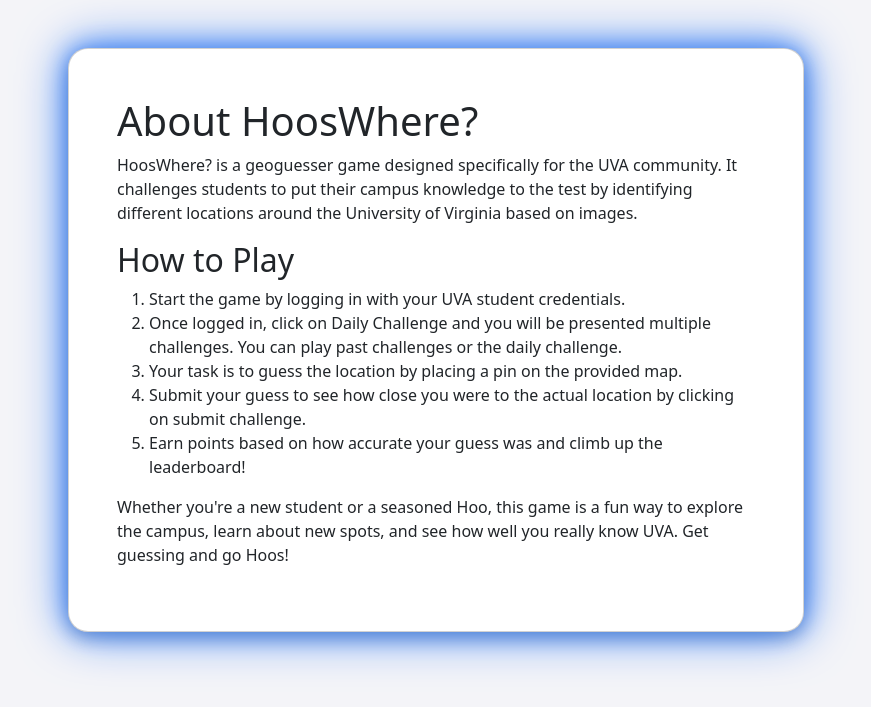
After one commit to niketanand-7/GeoGuess-HoosWhere-, a Django app: page /about/ in a window 1280 px wide. The commit adds this page. Shown: the top 707 px of the page, without its empty margins (204-1075 px from the left). Run offline with Django 4.2, Linux system fonts and the light colour scheme; some libraries are stand-ins or nearby versions.

Commit message:
update about

```diff
--- a/geoGuess/templates/base.html
+++ b/geoGuess/templates/base.html
@@ -82,6 +82,9 @@
           </button>
           <div class="collapse navbar-collapse" id="navbarNav">
             <ul class="navbar-nav me-auto mb-2 mb-lg-0">
+              <li class="nav-item {% is_active 'about' %}">
+                <a class="nav-link" href="{% url 'about' %}">About</a>
+              </li>
               <li class="nav-item {% is_active 'daily_challenge_list' %}">
                 <a class="nav-link" href="{% url 'daily_challenge_list' %}">Daily Challenges</a>
               </li>
--- /dev/null
+++ b/geoGuess/templates/user/about.html
@@ -0,0 +1,43 @@
+{% extends 'base.html' %}
+{% load static %}
+{% load socialaccount %}
+
+{% block content %}
+<style>
+  .card {
+    border-radius: 20px;
+    /* Blue shadow highlight similar to the provided code snippet */
+    box-shadow: 0 8px 16px rgba(0, 0, 0, 0.1), 0 0 25px #4285F4, 0 0 50px #4285F4;
+  }
+  /* Other styles... */
+</style>
+
+<title>About HoosWhere?</title>
+<link rel="stylesheet" href="{% static 'your-stylesheet.css' %}" type="text/css" />
+<div class="container mt-5">
+  <div class="row justify-content-center">
+    <div class="col-md-8">
+      <div class="card p-5">
+          <h1>About HoosWhere?</h1>
+          <p>
+              HoosWhere? is a geoguesser game designed specifically for the UVA community. It challenges students
+              to put their campus knowledge to the test by identifying different locations around the University of
+              Virginia based on images.
+          </p>
+          <h2>How to Play</h2>
+          <ol>
+              <li>Start the game by logging in with your UVA student credentials.</li>
+              <li>Once logged in, click on Daily Challenge and you will be presented multiple challenges. You can play past challenges or the daily challenge.</li>
+              <li>Your task is to guess the location by placing a pin on the provided map.</li>
+              <li>Submit your guess to see how close you were to the actual location by clicking on submit challenge.</li>
+              <li>Earn points based on how accurate your guess was and climb up the leaderboard!</li>
+          </ol>
+          <p>
+              Whether you're a new student or a seasoned Hoo, this game is a fun way to explore the campus, learn
+              about new spots, and see how well you really know UVA. Get guessing and go Hoos!
+          </p>
+      </div>
+    </div>
+  </div>
+</div>
+{% endblock content %}
--- a/geoGuess/urls.py
+++ b/geoGuess/urls.py
@@ -4,7 +4,7 @@ from django.views.generic import TemplateView
 from django.contrib.auth.views import LogoutView
 
 from .import views
-from .views import Home, AdminUsersView, AddChallengeView, ChallengeBankView
+from .views import Home, AdminUsersView, AddChallengeView, ChallengeBankView, AboutView
 from .views import ViewSubmissions, ApproveSubmissionsView, LeaderboardView, DailyChallengeView, DailyChallengeListView, ProfileView
 
 
@@ -16,6 +16,7 @@ urlpatterns = [
     path('logout', LogoutView.as_view()),
 
     ##REGULAR USER URLS##
+    path('about/', AboutView.as_view(), name='about'),
     path('daily_challenges', DailyChallengeListView.as_view(), name="daily_challenge_list"),
     path('daily_challenge/<int:pk>/', DailyChallengeView.as_view(), name="daily_challenge"),
     path('submissions/', ViewSubmissions.as_view(), name="submissions"),
--- a/geoGuess/views.py
+++ b/geoGuess/views.py
@@ -81,7 +81,9 @@ class Home(generic.TemplateView):
             context['player_stats'] = get_player_stats(self.request.user)
             context['leaderboard_position'] = get_user_leaderboard_position(self.request.user)
         return context
-
+#About View
+class AboutView(generic.TemplateView):
+    template_name = "user/about.html"
 
 # View to add a challenge
 class AddChallengeView(LoginRequiredMixin, UserPassesTestMixin, generic.CreateView):
```
